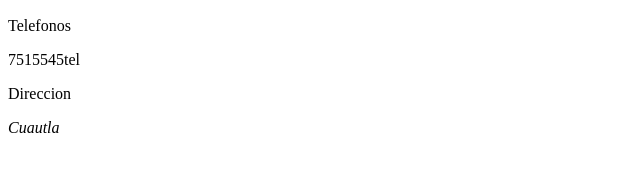
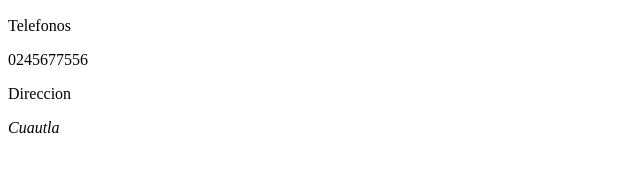
Before and after one commit to saulsplok/claseGit, a plain HTML site: page index.html in a window 1280 px wide. Shown: the part 604-776 px from the top of the page, 0-640 px from the left. Drawn offline with Linux system fonts and the light colour scheme.

Commit message:
cambio de tel en ramita

```diff
--- a/index.html
+++ b/index.html
@@ -46,7 +46,7 @@
 <foother>
 <h3>Derechos reservados</h3>
 <h2>copyright &copy</h2>
-<p>Telefonos</p><tel>7515545tel</tel>
+<p>Telefonos</p><tel>0245677556</tel>
 <p>Direccion</p><address>Cuautla</address>
 </foother>
 </body>
```
